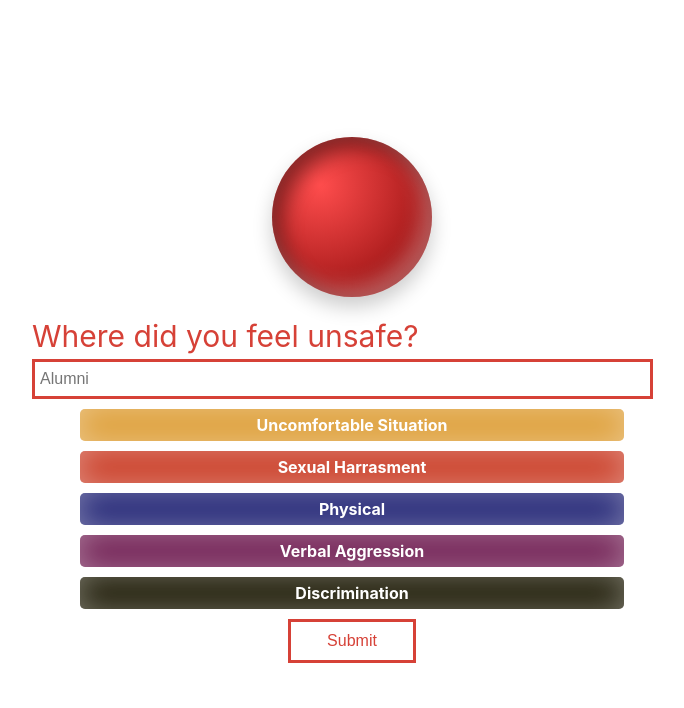
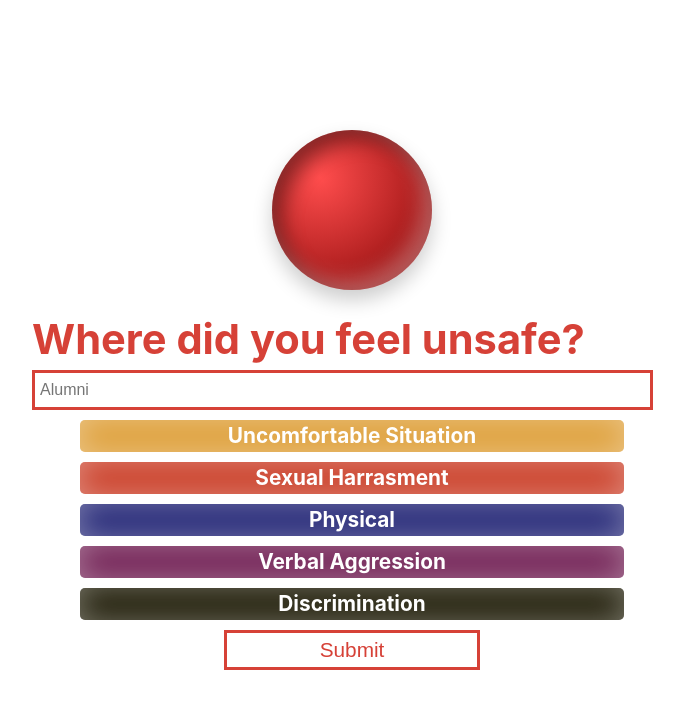
Before and after one commit to glarrainv/RedReport, a React (Vite) app in the folder client/: page / in a window 1280 px wide. Shown: the top 708 px of the page, without its empty margins (288-972 px from the left). Built offline with nearby package versions, Linux system fonts and the light colour scheme.

Commit message:
CSS update

```diff
--- a/client/src/SelectHall.tsx
+++ b/client/src/SelectHall.tsx
@@ -116,7 +116,9 @@ function App() {
     <>
       <div className="circle largec"></div>
       <div className="autocomplete">
-        <label htmlFor="report">Where did you feel unsafe?</label>
+        <label htmlFor="report">
+          <b>Where did you feel unsafe?</b>
+        </label>
         <input
           id="report"
           type="text"
--- a/client/src/index.css
+++ b/client/src/index.css
@@ -82,7 +82,7 @@ input[type="text"] {
   color: #ffffff;
 }
 label {
-  font-size: 30px;
+  font-size: calc(2vw + 2vh);
   text-align: center;
   color: #d64137;
 }
@@ -141,7 +141,7 @@ label {
   height: 2rem;
   margin: 10px 0px 10px 7.5%;
   line-height: 2rem;
-  font-size: 1rem;
+  font-size: calc(1vw + 1vh);
   text-align: center;
   transition: box-shadow 0.4s ease-in-out, transform 0.5s ease-in-out !important;
 }
@@ -155,11 +155,11 @@ label {
   border: 3px solid #d64137;
   background-color: #fff;
   color: #d64137;
-  padding: 10px;
-  font-size: 16px;
-  width: 20%;
+  padding: 5px 0 5px 0;
+  font-size: calc(1vw + 1vh);
+  width: 20vw;
   outline: hidden;
-  margin-left: 40%;
+  margin-left: 15vw;
 }
 
 /* Colors */
```
